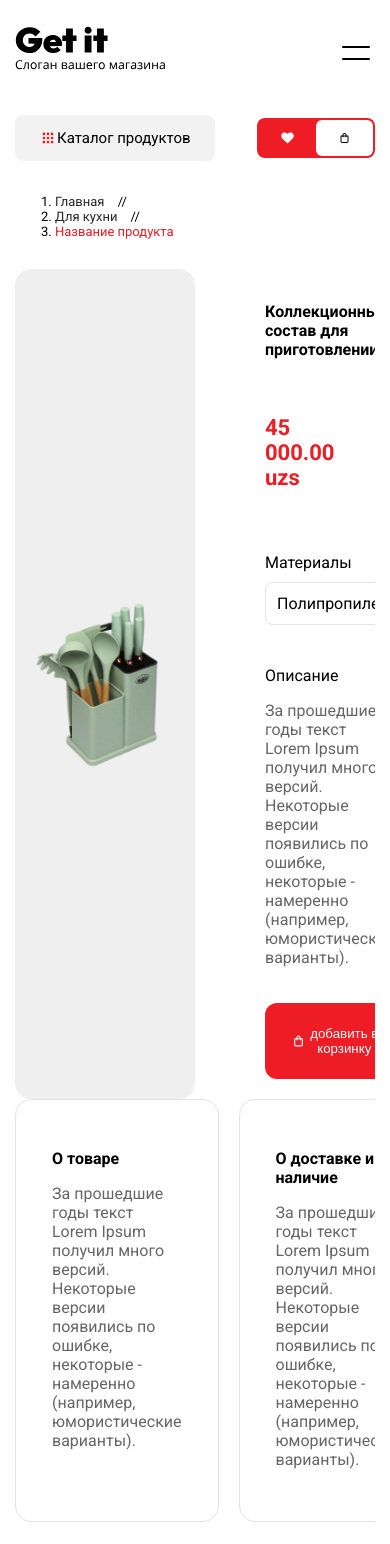
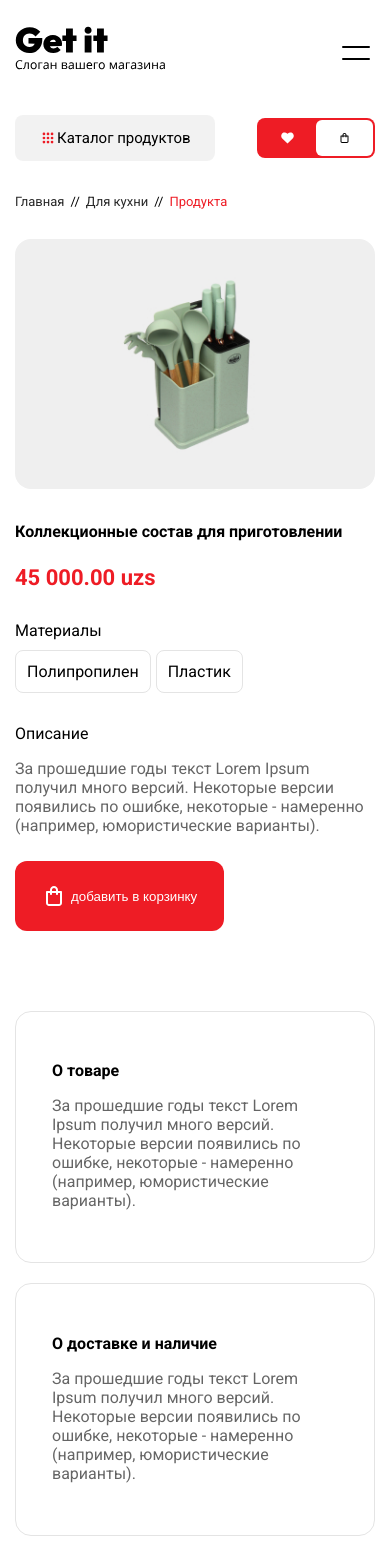
Before and after one commit to AzizbekGitHub99/inhouse-GETTER, a Next.js app: page /products/1 in a window 390 px wide. Shown: the top 1544 px of the page. Built offline with nearby package versions, Linux system fonts and the light colour scheme.

Commit message:
about responsive

```diff
--- a/src/app/(root)/about/page.tsx
+++ b/src/app/(root)/about/page.tsx
@@ -8,7 +8,7 @@ const AboutPage = () => {
     <Fragment>
       <Breadcrumbs />
       <section className="main-section">
-        <div className="container flex">
+        <div className="container about-container">
           <div className="aside left">
             <ul>
               <li>О нас</li>
--- a/src/app/(root)/products/[singleProduct]/page.tsx
+++ b/src/app/(root)/products/[singleProduct]/page.tsx
@@ -17,7 +17,6 @@ const SingleProductPage = () => {
         <div className="container product-container">
           <div className="product-container__img">
             <Zoom src={{prod:prod, alt: "Product"}}/>
-            {/* <Image src={prod} fill priority alt="prod" objectFit="contain" /> */}
           </div>
           <div className="product-container__body">
             <h2>Коллекционные состав для приготовлении</h2>
--- a/src/app/(root)/products/[singleProduct]/singleProduct.scss
+++ b/src/app/(root)/products/[singleProduct]/singleProduct.scss
@@ -1,9 +1,11 @@
 @import "../../../globals.css";
 
+
+.product{
+  margin-bottom: 80px;
   .product-container {
     display: flex;
     height: fit-content;
-  margin-bottom: 80px;
     &__img {
       position: relative;
       width: 50%;
@@ -74,6 +76,7 @@
       }
     }
   }
+}
 
 .product-down {
   display: flex;
@@ -94,3 +97,99 @@
     }
   }
 }
+
+@media (max-width: 800px) {
+  .product{
+    .product-container {
+      display: flex;
+      flex-wrap: wrap;
+      &__img {
+        height: 450px;
+        width: 100%;
+      }
+      &__body {
+        width: 100%;
+        padding: 20px 0 0 0;
+      }
+    }
+  }
+
+  .product-down {
+    display: flex;
+    flex-wrap: wrap;
+  }
+}
+
+@media (max-width: 550px) {
+  .product{
+    .product-container {
+      &__img {
+        height: 250px;
+        width: 100%;
+      }
+      &__body {
+        gap: 10px;
+        h2 {
+          font-size: 16px;
+          font-weight: 700;
+        }
+        h3 {
+          font-size: 22px;
+          font-weight: 600;
+          color: var(--main-color);
+          margin: 0;
+        }
+        &__materials {
+          h4 {
+            font-size: 16px;
+            font-weight: 400;
+            margin-bottom: 10px;
+          }
+          .box {
+            display: flex;
+            gap: 5px;
+            &__material {
+              border-radius: 8px;
+              border: 1px solid #e4e4e4;
+              display: flex;
+              align-items: center;
+              padding: 11px;
+              gap: 5px;
+              cursor: pointer;
+            }
+          }
+        }
+        &__description {
+          h4 {
+            font-size: 16px;
+            font-weight: 400;
+            margin-bottom: 10px;
+          }
+          p {
+            font-size: 16px;
+            font-weight: 400;
+            opacity: 0.6;
+          }
+        }
+        &__btn {
+          background-color: var(--main-color);
+          display: flex;
+          align-items: center;
+          gap: 5px;
+          padding: 23px 27px;
+          color: white;
+          border-radius: 12px;
+          transition: 0.2s linear;
+          &:hover {
+            background-color: #f15057;
+          }
+        }
+      }
+    }
+  }
+
+  .product-down {
+    display: flex;
+    flex-wrap: wrap;
+  }
+}
--- a/src/components/breadcrumbs/breadcrumbs.scss
+++ b/src/components/breadcrumbs/breadcrumbs.scss
@@ -2,8 +2,13 @@
 
 .breadcrumb {
   margin: 15px 0 30px 0;
+  ul {
+    display: flex;
+    padding: 0;
+    gap: 6px;
     li {
       font-size: 13px;
+      list-style: none;
       a {
         color: #282828;
         &:hover {
@@ -21,3 +26,4 @@
       }
     }
   }
+}
--- a/src/components/breadcrumbs/index.tsx
+++ b/src/components/breadcrumbs/index.tsx
@@ -1,30 +1,36 @@
+'use client'
 import Link from "next/link";
+import { usePathname } from "next/navigation";
+
 
 import "./breadcrumbs.scss";
 import { Fragment } from "react";
 
 const Breadcrumbs = () => {
+
   return (
     <Fragment>
       <div className="container">
         <div className="flex breadcrumb" aria-label="Breadcrumb">
-          <ol className="inline-flex items-center space-x-1 md:space-x-2 rtl:space-x-reverse">
+          <ul className="inline-flex items-center space-x-1 md:space-x-2 rtl:space-x-reverse">
             <li className="inline-flex items-center">
               <Link href="/" className="inline-flex items-center">
-                Главная <span> {"//"}</span>
+                Главная
               </Link>
             </li>
-            <li>
-              <Link href="/catalog" className="ms-1">
-                Для кухни <span> {"//"}</span>
+            <li>{'//'}</li>
+            <li className="inline-flex items-center">
+              <Link href="/catalog" className="inline-flex items-center">
+                Для кухни
               </Link>
             </li>
+            <li>{'//'}</li>
             <li aria-current="page">
               <div className="flex items-center">
-                <span className="ms-1"> Название продукта</span>
+                <span className="ms-1">Продукта</span>
               </div>
             </li>
-          </ol>
+          </ul>
         </div>
       </div>
     </Fragment>
--- a/src/components/header/index.tsx
+++ b/src/components/header/index.tsx
@@ -26,10 +26,10 @@ const Header = () => {
           </div>
           <div className="top-right right">
             <div className="navs">
-              <Link href="/about">О нас</Link>
-              <Link href="/about">О доставке</Link>
-              <Link href="/about">Помощь</Link>
-              <Link href="/about">Контакты</Link>
+              <NavLink href="/about">О нас</NavLink>
+              <NavLink href="/">О доставке</NavLink>
+              <NavLink href="/">Помощь</NavLink>
+              <NavLink href="/">Контакты</NavLink>
             </div>
             <div className="address">
               <Link href="tel:+998908205575" className="box">
--- a/src/components/productCard/productCard.scss
+++ b/src/components/productCard/productCard.scss
@@ -9,7 +9,6 @@
     border-radius: 16px;
     overflow: hidden;
     height: 340px;
-    // max-width: 320px;
     width: 100%;
     min-width: 170px;
     background-color: #efefef;
--- a/src/components/swiper/index.tsx
+++ b/src/components/swiper/index.tsx
@@ -38,7 +38,7 @@ const SwiperDis = () => {
             spaceBetween: 20
           },
           300: {
-            slidesPerView: 1,
+            slidesPerView: 2,
             spaceBetween: 20
           },
         }}
```
Also changed, not shown: src/app/(root)/about/about.scss (+56 -0 lines). Lines whose indentation alone changed are shown as unchanged.
